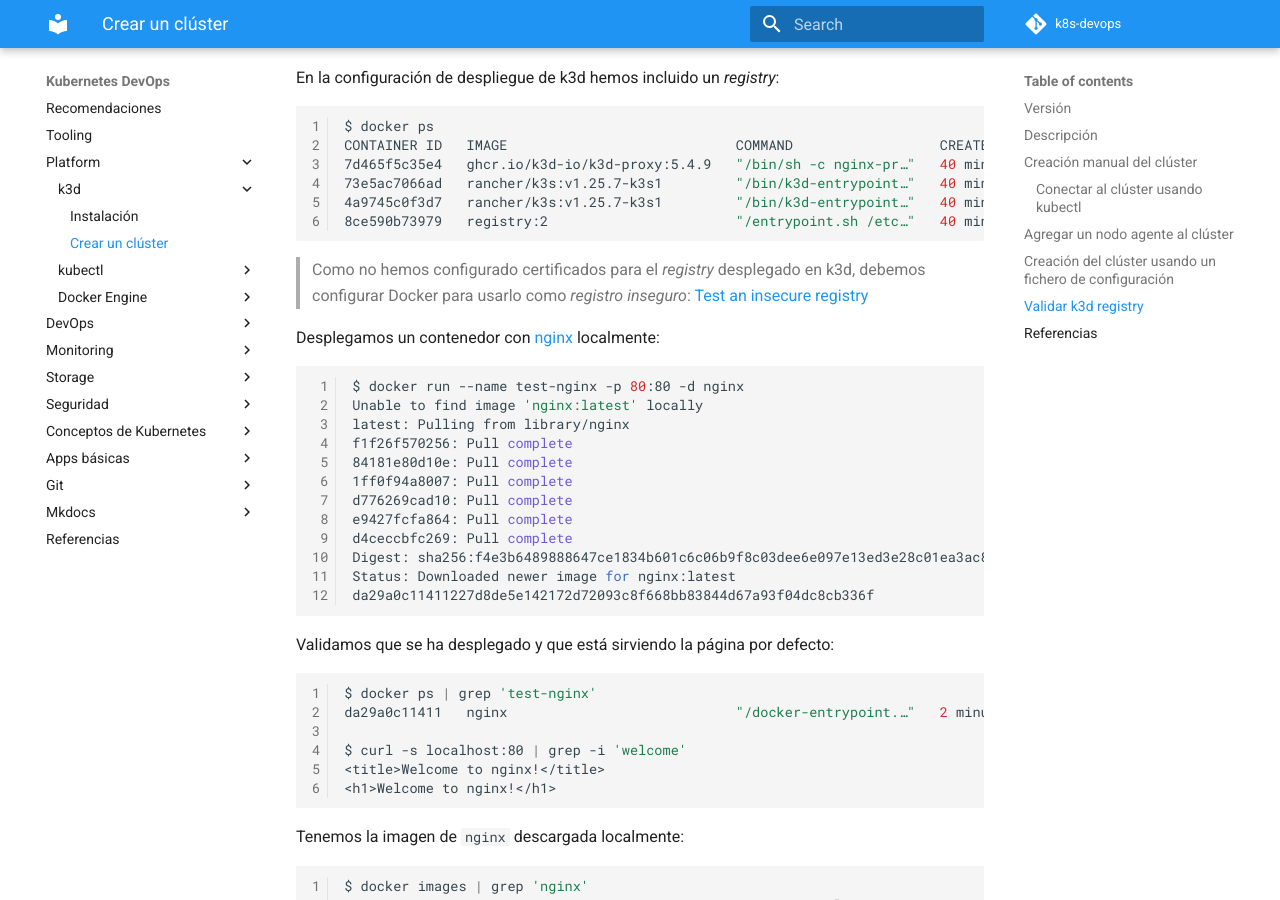
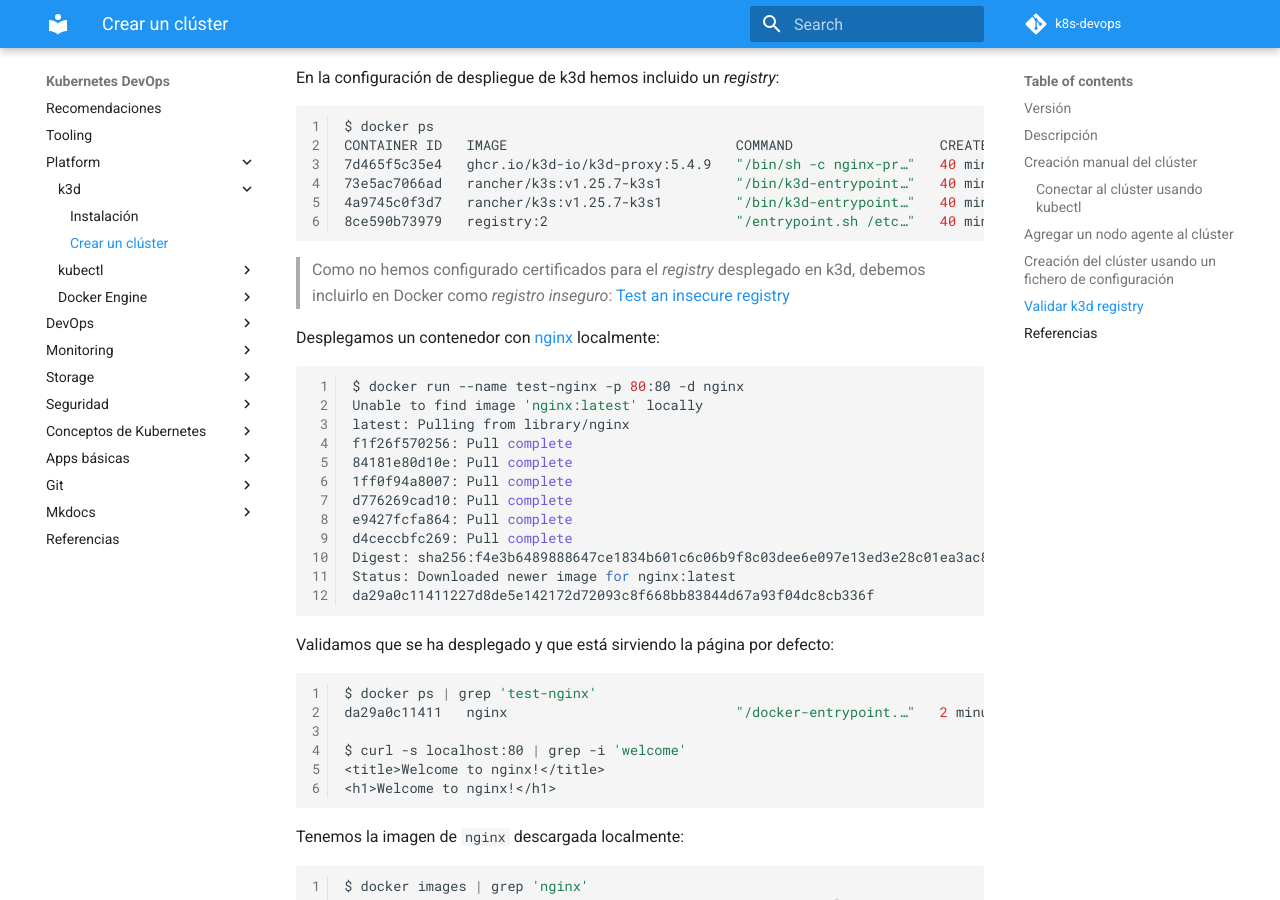
Before and after one commit to onthedock/k8s-devops, an MkDocs documentation site: the page built from docs/platform/k3d/crear-cluster.md, in a window 1280 px wide and 900 px high, scrolled down 4475 px. Built offline with MkDocs 1.6.1 and Material for MkDocs 9.7.7, drawn with Linux system fonts in a browser that asks for light colours; comment, search, counter and statistics services are not loaded.

Commit message:
doc: mejora de la sintaxis

````diff
--- a/docs/platform/k3d/crear-cluster.md
+++ b/docs/platform/k3d/crear-cluster.md
@@ -215,7 +215,7 @@ CONTAINER ID   IMAGE                            COMMAND                  CREATED
 8ce590b73979   registry:2                       "/entrypoint.sh /etc…"   40 minutes ago   Up 28 minutes   0.0.0.0:5000->5000/tcp            registry.localhost
 ```
 
-> Como no hemos configurado certificados para el *registry* desplegado en k3d, debemos configurar Docker para usarlo como *registro inseguro*: [Test an insecure registry
+> Como no hemos configurado certificados para el *registry* desplegado en k3d, debemos incluirlo en Docker como *registro inseguro*: [Test an insecure registry
 ](https://docs.docker.com/registry/insecure/)
 
 Desplegamos un contenedor con [nginx](https://docs.nginx.com/nginx/admin-guide/installing-nginx/installing-nginx-docker/) localmente:
````
